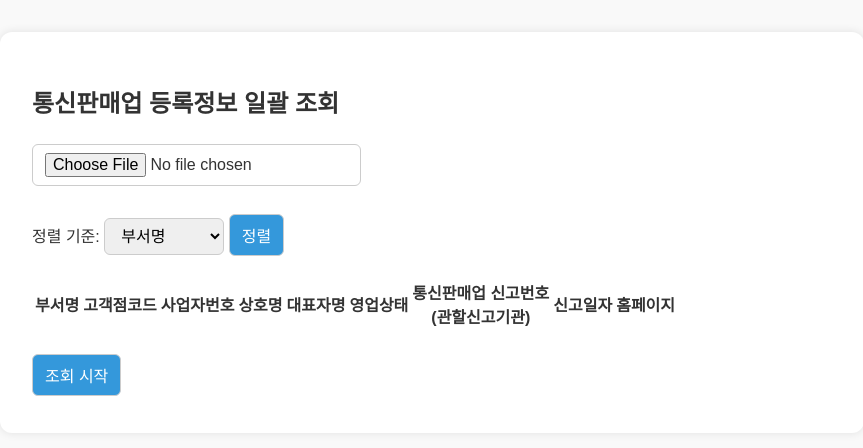
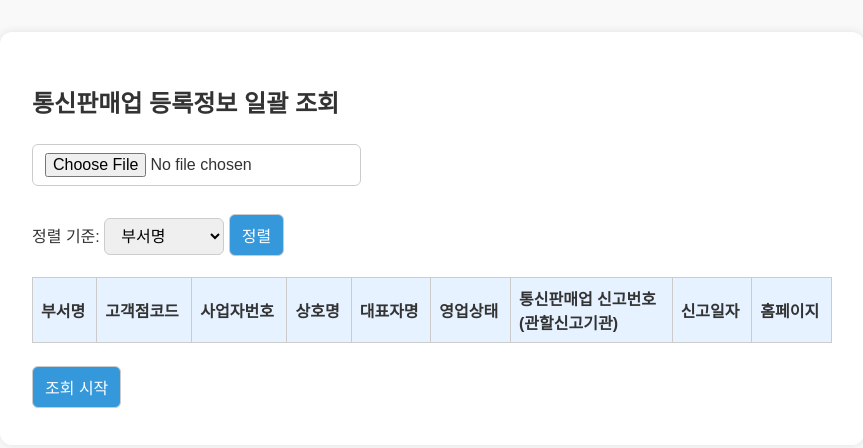
Before and after one commit to una66uoar/EEcominfo, a plain HTML site: page index.html in a window 1280 px wide. Shown: the whole page, without its empty margins (208-1071 px from the left). Drawn offline with Linux system fonts and the light colour scheme.

Commit message:
Update index.html

```diff
--- a/index.html
+++ b/index.html
@@ -44,6 +44,28 @@
     padding: 2rem;
     box-shadow: 0 0 10px rgba(0,0,0,0.1);
     border-radius: 12px;
+    overflow-x: auto;
+  }
+
+  table {
+    border-collapse: collapse;
+    width: 100%;
+    table-layout: auto;
+  }
+
+  th, td {
+    border: 1px solid #ccc;
+    padding: 8px;
+    text-align: left;
+    white-space: nowrap;
+  }
+
+  th {
+    background-color: #e6f2ff;
+  }
+
+  td {
+    background-color: #ffffff;
   }
   </style>
 </head>
@@ -129,7 +151,7 @@
           const get = tag => (item?.querySelector(tag)?.textContent || "").trim();
 
           const domainRaw = get("domnCn");
-          const domains = domainRaw && domainRaw !== "N/A" ? domainRaw.split(/[\s,]+/).filter(Boolean) : [];
+          const domains = domainRaw && domainRaw !== "N/A" ? domainRaw.split(/[,\s]+/).filter(Boolean) : [];
           const domainLinks = domains.map(d => {
             try {
               const url = new URL(d.startsWith('http') ? d : 'http://' + d);
```
